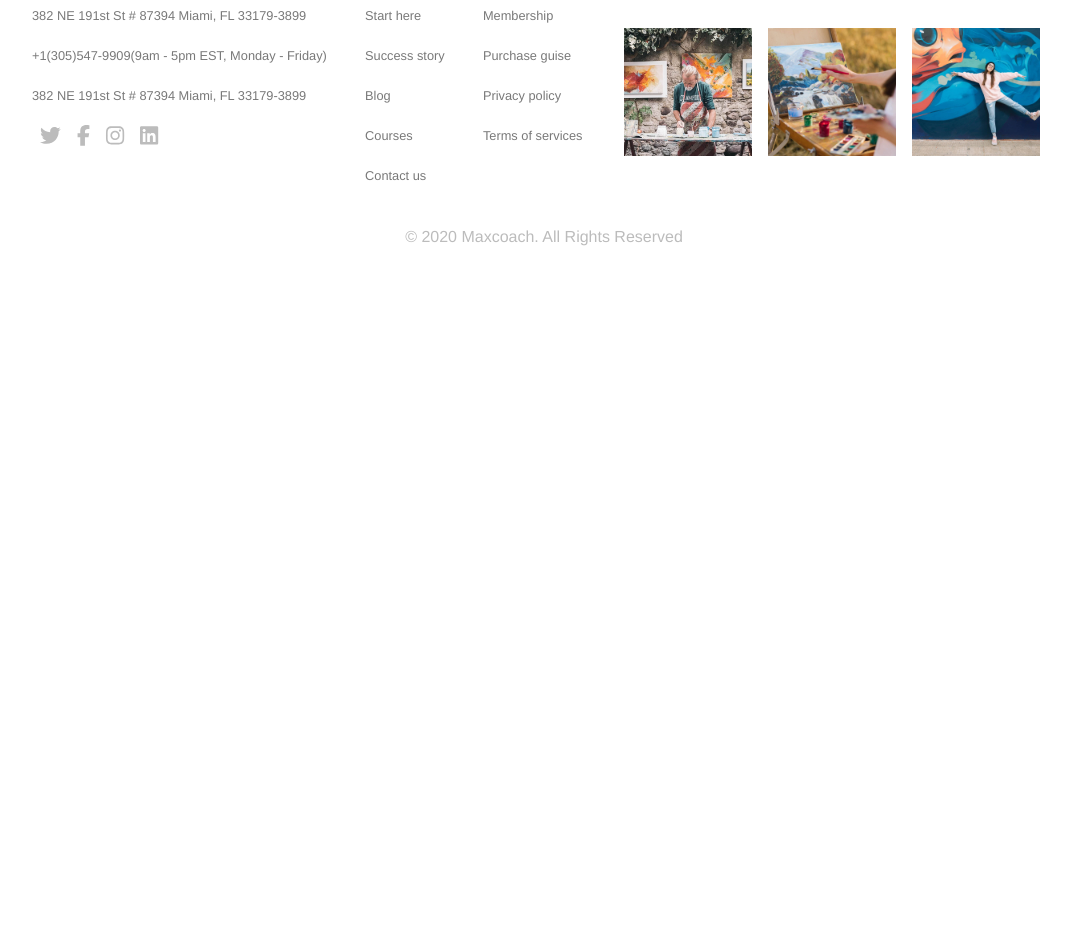
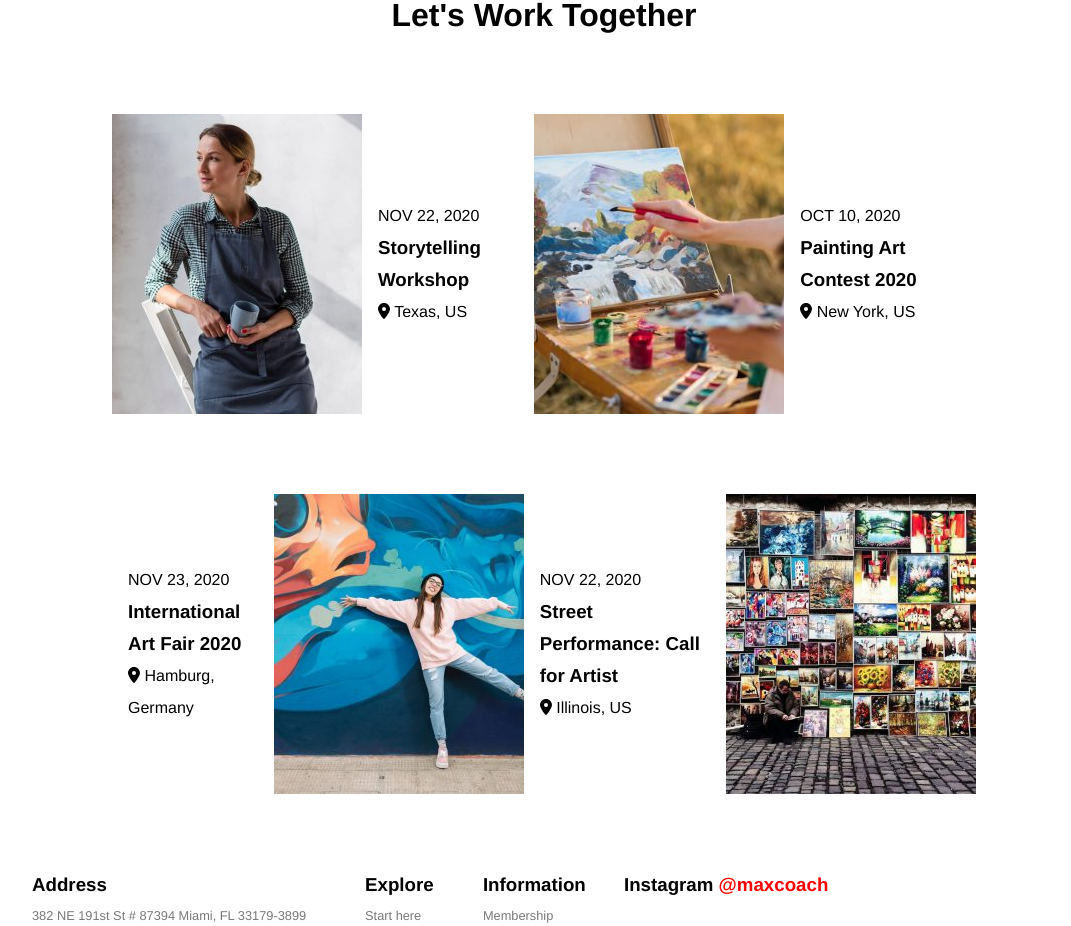
Before and after one commit to Elsti97/proj-html-vuejs, a Vue app: page / in a window 1280 px wide. Shown: the part 5222-6148 px from the top of the page, without its empty margins (96-1167 px from the left). Before the commit the page ends 5484 px from the top, so only its background shows below. Built offline with nearby package versions, Linux system fonts and the light colour scheme; a web font is replaced by a local one.

Commit message:
Events Section

```diff
--- a/src/components/main_folder/ContComp2.vue
+++ b/src/components/main_folder/ContComp2.vue
@@ -108,8 +108,42 @@
     </div>
 
     <!--* EVENTS -->
-    <div>
+    <div class="text-center width-80">
+      <h1 class="font-celeste">Upcoming Events</h1>
+      <h1>Let's Work Together</h1>
+      <div>
 
+        <!-- FIRST ROW -->
+        <div class="row">
+          <img src="../../assets/images/artist-event-04-250x300.jpg" alt="photo events">
+          <div class="text-better">
+            <p>NOV 22, 2020</p>
+            <h3>Storytelling Workshop</h3>
+            <p><font-awesome-icon icon="fa-solid fa-location-dot" /> Texas, US</p>
+          </div>
+          <img src="../../assets/images/artist-event-03-250x300.jpg" alt="photo events">
+          <div class="text-better">
+            <p>OCT 10, 2020</p>
+            <h3>Painting Art Contest 2020</h3>
+            <p><font-awesome-icon icon="fa-solid fa-location-dot" /> New York, US</p>
+          </div>
+        </div>
+        <!-- SECOND ROW -->
+        <div class="row">
+          <div class="text-better">
+            <p>NOV 23, 2020</p>
+            <h3>International Art Fair 2020</h3>
+            <p><font-awesome-icon icon="fa-solid fa-location-dot" /> Hamburg, Germany</p>
+          </div>
+          <img src="../../assets/images/artist-event-02-250x300.jpg" alt="photo events">
+          <div class="text-better">
+            <p>NOV 22, 2020</p>
+            <h3>Street Performance: Call for Artist</h3>
+            <p><font-awesome-icon icon="fa-solid fa-location-dot" /> Illinois, US</p>
+          </div>
+          <img src="../../assets/images/artist-event-01-250x300.jpg" alt="photo events">
+        </div>
+      </div>
     </div>
   </div>
 </template>
@@ -212,6 +246,7 @@ export default {
 .text-better {
   padding: 1rem;
   text-align: left;
+  line-height: 2rem;
 }
 .mx-half {
   margin: 0 0.5rem;
@@ -223,4 +258,10 @@ export default {
   color: orange;
   font-size: 1.2rem;
 }
+.row{
+  display: flex;
+  justify-content: center;
+  align-items: center;
+  margin: 5rem;
+}
 </style>
--- a/src/main.js
+++ b/src/main.js
@@ -11,12 +11,12 @@ import { library } from '@fortawesome/fontawesome-svg-core'
 import { FontAwesomeIcon } from '@fortawesome/vue-fontawesome'
 
 /* import specific icons */
-import { faUserSecret, faAngleDown, faCircle, faArrowRight, faEye } from '@fortawesome/free-solid-svg-icons'
+import { faUserSecret, faAngleDown, faCircle, faArrowRight, faEye, faLocationDot } from '@fortawesome/free-solid-svg-icons'
 import { faTwitter, faFacebookF, faInstagram, faLinkedin} from '@fortawesome/free-brands-svg-icons'
 import { faClock, faFileLines, faUser, faCalendar } from '@fortawesome/free-regular-svg-icons'
 
 /* add icons to the library */
-library.add(faUserSecret, faClock, faTwitter, faFacebookF, faInstagram, faLinkedin, faAngleDown, faCircle, faFileLines, faUser, faArrowRight, faCalendar, faEye )
+library.add(faUserSecret, faClock, faTwitter, faFacebookF, faInstagram, faLinkedin, faAngleDown, faCircle, faFileLines, faUser, faArrowRight, faCalendar, faEye, faLocationDot )
 
 /* add font awesome icon component */
 Vue.component('font-awesome-icon', FontAwesomeIcon)
```
